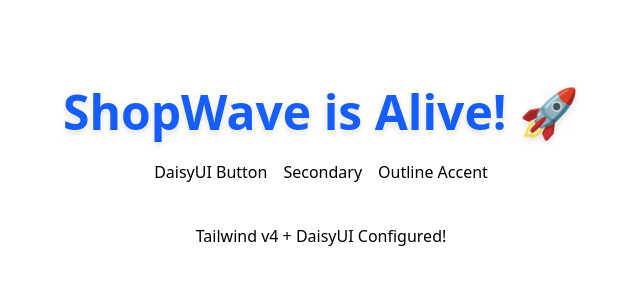
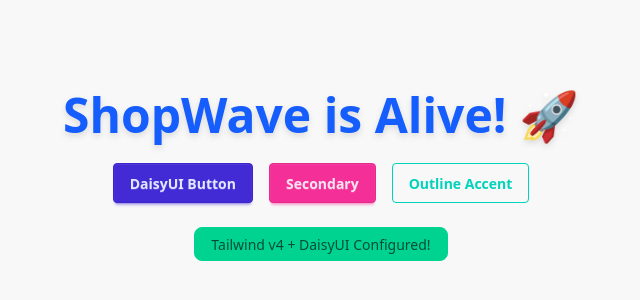
Before and after one commit to Xmerlin7/E-Commerce-Bac-kend, an Angular app in the folder Front-end/: page / in a window 1280 px wide. Shown: the part 224-524 px from the top of the page, without its empty margins (319-959 px from the left). Built offline with nearby package versions, Linux system fonts and the light colour scheme.

Commit message:
fix: Update import syntax for TailwindCSS and add DaisyUI plugin

```diff
--- a/Front-end/src/styles.css
+++ b/Front-end/src/styles.css
@@ -1,3 +1,4 @@
 /* You can add global styles to this file, and also import other style files */
 
-@import 'tailwindcss';
+@import "tailwindcss";
+@plugin "daisyui";
```
